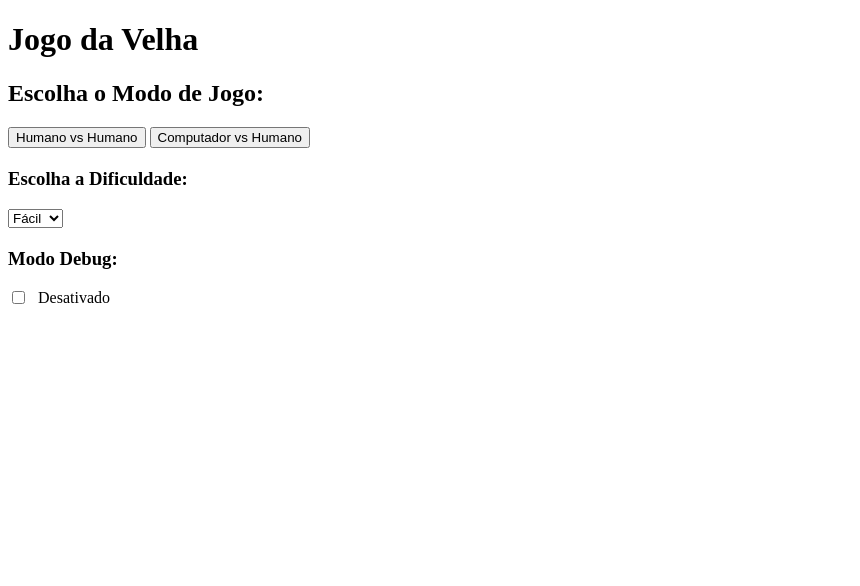
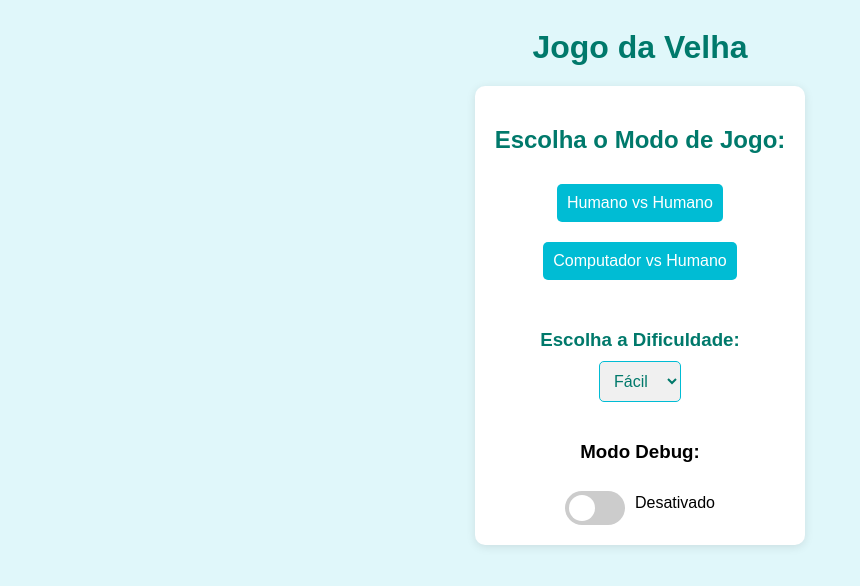
Before and after one commit to Kauanvini07/JogoDaVelha_MinMax, a plain HTML site: page index.html in a window 1280 px wide. Shown: the whole page, without its empty margins (0-860 px from the left). Drawn offline with Linux system fonts and the light colour scheme; the site is published under a folder, as on GitHub Pages, so addresses that start at the root find nothing.

Commit message:
Update index.html

```diff
--- a/index.html
+++ b/index.html
@@ -4,8 +4,8 @@
     <meta charset="UTF-8">
     <meta name="viewport" content="width=device-width, initial-scale=1.0">
     <title>Jogo da Velha - Escolha o Modo de Jogo</title>
-    <link rel="stylesheet" href="/JogoDaVelha_MinMax/static/styles/main.css">
-    <link rel="stylesheet" href="/JogoDaVelha_MinMax/static/styles/style_jogo_velha.css">
+    <link rel="stylesheet" href="static/styles/main.css">
+    <link rel="stylesheet" href="static/styles/style_jogo_velha.css">
 </head>
 <body>
     <h1>Jogo da Velha</h1>
@@ -53,7 +53,7 @@
         <button id="menu-button" style="display:none;" onclick="goToMenu()">Voltar ao Menu Principal</button> <!-- Botão pra voltar ao menu, escondido também -->
     </div>
 
-    <script src="/JogoDaVelha_MinMax/static/scripts/menu.js"></script> <!-- Importa o script que controla o menu -->
-    <script src="/JogoDaVelha_MinMax/static/scripts/minimax.js"></script> <!-- Importa o script que tem a lógica do minimax -->
+    <script src="static/scripts/menu.js"></script> <!-- Importa o script que controla o menu -->
+    <script src="static/scripts/minimax.js"></script> <!-- Importa o script que tem a lógica do minimax -->
 </body>
 </html>
```
